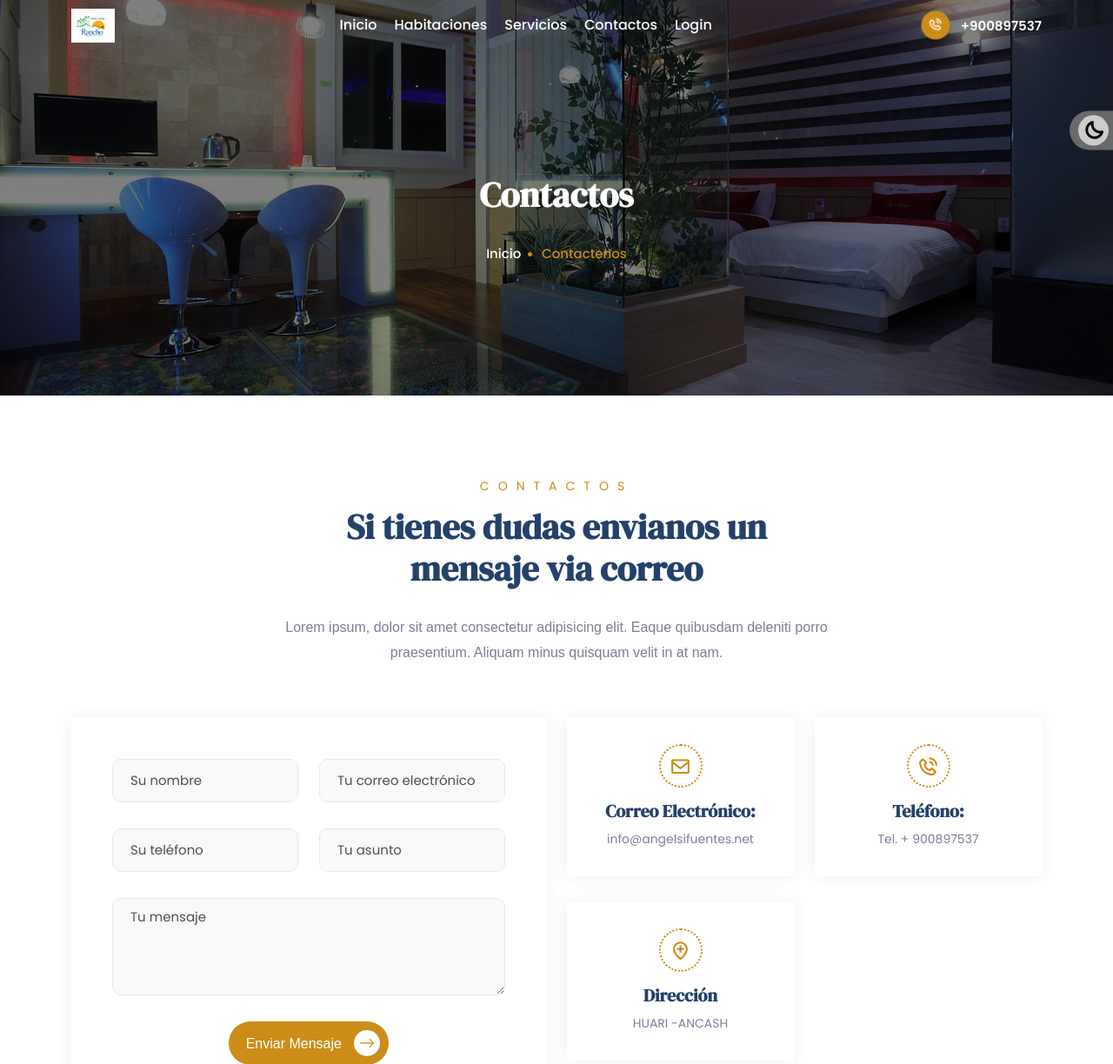
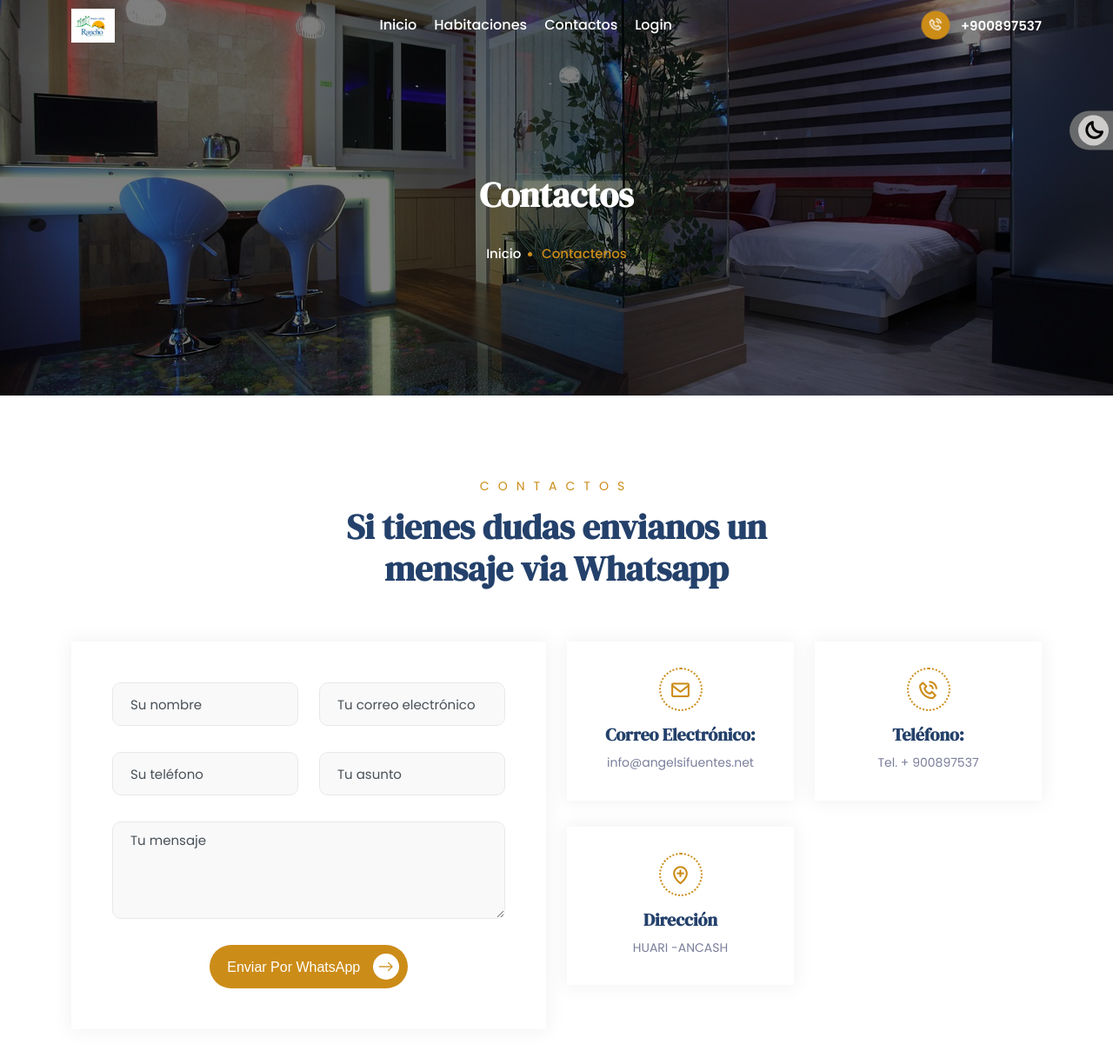
Before and after one commit to Janka033/Practica2025-2, a PHP site: page /reservas/contacto in a window 1280 px wide. Shown: the top 1224 px of the page at 87% size. Run offline with PHP 8.4, Linux system fonts and the light colour scheme; data comes from the database, SQL or seed files in the repository; style sheets or scripts are compiled from the project's sources; some libraries are stand-ins or nearby versions; some web fonts are replaced.

Commit message:
Actualización de configuración y vistas principales

```diff
--- a/config/app/Query.php
+++ b/config/app/Query.php
@@ -12,6 +12,11 @@ class Query extends Conexion{
         $result = $this->pdo->prepare($sql);
         $result->execute();
         return $result->fetch(PDO::FETCH_ASSOC);
+    }
+
+    public function update($sql) {
+        $stmt = $this->pdo->prepare($sql);
+        return $stmt->execute();
     }
 
     //RECUPERAR TODOS LOS REGISTROS
--- a/config/config.php
+++ b/config/config.php
@@ -10,9 +10,9 @@ define('CHARSET', 'charset=utf8');
 define('TITLE', 'Hostal Ciudad de Segorbe');
 //PAYPAL
 define('MONEDA_PAYPAL', 'USD');
-define('CLIENTE_ID', 'AVbRvsbD3kOcKnAlfkUuMdbV1XwEmAFFjaEczcSgpNIo_2PubWEwzgMNHwcP_OdS7r01LDCjF2Xkp2eh');
+define('CLIENTE_ID', 'Aa1MwZEuuH0Xq1-4GcIbhygExYtlj-tgiWBgkkvU4TwQPe_b665OxFgyGFDo7F3XMjQYTgM9Y7IBZfqA');
 //MERCADO PAGO
-define('MONEDA_MP', 'USD');
+define('MONEDA_MP', 'COL');
 define('PUBLIC_KEY', 'TEST-ca7038d4-52cd-42f0-a38c-70b78a23fa62');
 define('ACCESS_TOKEN', 'TEST-8559108374203003-082908-25b8496fcdc957de83c4dc1334a88a68-2652635947');
 //SMTP
--- a/views/principal/contactos/index.php
+++ b/views/principal/contactos/index.php
@@ -6,8 +6,8 @@ include_once 'views/template/portada.php'; ?>
     <div class="container">
         <div class="section-title">
             <span>Contactos</span>
-            <h2>Si tienes dudas envianos un mensaje via correo</h2>
-            <p>Lorem ipsum, dolor sit amet consectetur adipisicing elit. Eaque quibusdam deleniti porro praesentium. Aliquam minus quisquam velit in at nam.</p>
+            <h2>Si tienes dudas envianos un mensaje via Whatsapp</h2>
+            <p></p>
         </div>
         <div class="row">
             <div class="col-lg-6">
@@ -29,53 +29,134 @@ include_once 'views/template/portada.php'; ?>
 
                         <?php } ?>
 
-                        <form id="contactForm">
+                        <!-- Nuevo Formulario Contacto vía WhatsApp -->
+<form id="contactForm" novalidate>
     <div class="row">
         <div class="col-lg-6 col-sm-6">
             <div class="form-group">
-                                        <input type="text" name="name" id="name" class="form-control" required data-error="por favor, escriba su nombre" placeholder="Su nombre">
-                                        <div class="help-block with-errors"></div>
+                <input type="text" name="name" id="name" class="form-control" placeholder="Su nombre">
+                <div class="invalid-feedback" id="nameError"></div>
             </div>
         </div>
-
         <div class="col-lg-6 col-sm-6">
             <div class="form-group">
-                                        <input type="email" name="email" id="email" class="form-control" required data-error="Por favor introduzca su correo electrónico" placeholder="Tu correo electrónico">
-                                        <div class="help-block with-errors"></div>
+                <input type="email" name="email" id="email" class="form-control" placeholder="Tu correo electrónico">
+                <div class="invalid-feedback" id="emailError"></div>
             </div>
         </div>
-
         <div class="col-lg-6 col-sm-6">
             <div class="form-group">
-                                        <input type="text" name="phone_number" id="phone_number" required data-error="Por favor ingresa tu número" class="form-control" placeholder="Su teléfono">
-                                        <div class="help-block with-errors"></div>
+                <input type="text" name="phone_number" id="phone_number" class="form-control" placeholder="Su teléfono" maxlength="10">
+                <div class="invalid-feedback" id="phoneError"></div>
             </div>
         </div>
-
         <div class="col-lg-6 col-sm-6">
             <div class="form-group">
-                                        <input type="text" name="msg_subject" id="msg_subject" class="form-control" required data-error="Por favor ingresa tu asunto" placeholder="Tu asunto">
-                                        <div class="help-block with-errors"></div>
+                <input type="text" name="msg_subject" id="msg_subject" class="form-control" placeholder="Tu asunto">
+                <div class="invalid-feedback" id="subjectError"></div>
             </div>
         </div>
-
         <div class="col-lg-12 col-md-12">
             <div class="form-group">
-                                        <textarea name="message" class="form-control textarea-hight" id="message" cols="30" rows="4" required data-error="Escribe tu mensaje" placeholder="Tu mensaje"></textarea>
-                                        <div class="help-block with-errors"></div>
+                <textarea name="message" class="form-control textarea-hight" id="message" cols="30" rows="4" placeholder="Tu mensaje"></textarea>
+                <div class="invalid-feedback" id="messageError"></div>
             </div>
         </div>
-
         <div class="col-lg-12 col-md-12">
             <button type="submit" class="default-btn btn-two">
-                                        Enviar Mensaje
+                Enviar por WhatsApp
                 <i class="flaticon-right"></i>
             </button>
-                                    <div id="msgSubmit" class="h3 text-center hidden"></div>
-                                    <div class="clearfix"></div>
         </div>
     </div>
 </form>
+
+<script>
+document.addEventListener('DOMContentLoaded', function() {
+    document.getElementById('contactForm').addEventListener('submit', function(e){
+        e.preventDefault();
+
+        // Limpiar mensajes y clases
+        let fields = [
+            {id: 'name', error: 'nameError'},
+            {id: 'email', error: 'emailError'},
+            {id: 'phone_number', error: 'phoneError'},
+            {id: 'msg_subject', error: 'subjectError'},
+            {id: 'message', error: 'messageError'}
+        ];
+        fields.forEach(f => {
+            document.getElementById(f.id).classList.remove('is-invalid');
+            document.getElementById(f.error).textContent = '';
+        });
+
+        // Obtener valores y limpiar espacios
+        var nombre = document.getElementById('name').value.trim();
+        var email = document.getElementById('email').value.trim();
+        var telefono = document.getElementById('phone_number').value.trim();
+        var asunto = document.getElementById('msg_subject').value.trim();
+        var mensaje = document.getElementById('message').value.trim();
+
+        var valid = true;
+
+        // Validar nombre
+        if (!nombre) {
+            document.getElementById('name').classList.add('is-invalid');
+            document.getElementById('nameError').textContent = 'Debes rellenar este campo';
+            valid = false;
+        }
+
+        // Validar email tipo gmail
+        var gmailRegex = /^[a-zA-Z0-9._%+-]+@gmail\.com$/;
+        if (!email) {
+            document.getElementById('email').classList.add('is-invalid');
+            document.getElementById('emailError').textContent = 'Debes rellenar este campo';
+            valid = false;
+        } else if (!gmailRegex.test(email)) {
+            document.getElementById('email').classList.add('is-invalid');
+            document.getElementById('emailError').textContent = 'Debes ingresar un correo tipo @gmail.com';
+            valid = false;
+        }
+
+        // Validar teléfono
+        var phoneRegex = /^[0-9]{10}$/;
+        if (!telefono) {
+            document.getElementById('phone_number').classList.add('is-invalid');
+            document.getElementById('phoneError').textContent = 'Debes rellenar este campo';
+            valid = false;
+        } else if (!phoneRegex.test(telefono)) {
+            document.getElementById('phone_number').classList.add('is-invalid');
+            document.getElementById('phoneError').textContent = 'Debes ingresar un número de 10 dígitos';
+            valid = false;
+        }
+
+        // Validar asunto
+        if (!asunto) {
+            document.getElementById('msg_subject').classList.add('is-invalid');
+            document.getElementById('subjectError').textContent = 'Debes rellenar este campo';
+            valid = false;
+        }
+
+        // Validar mensaje
+        if (!mensaje) {
+            document.getElementById('message').classList.add('is-invalid');
+            document.getElementById('messageError').textContent = 'Debes rellenar este campo';
+            valid = false;
+        }
+
+        // Si todo está válido, abrir WhatsApp con datos
+        if (valid) {
+            var numero = '573104204487'; // WhatsApp Colombia
+            var texto =
+                "Nombre: " + nombre + "\n" +
+                "Email: " + email + "\n" +
+                "Teléfono: " + telefono + "\n" +
+                "Asunto: " + asunto + "\n" +
+                "Mensaje: " + mensaje;
+            window.open("https://wa.me/" + numero + "?text=" + encodeURIComponent(texto), "_blank");
+        }
+    });
+});
+</script>
                     </div>
                 </div>
             </div>
@@ -92,7 +173,7 @@ include_once 'views/template/portada.php'; ?>
                         <div class="single-contact-info">
                             <i class="bx bx-phone-call"></i>
                             <h3>Teléfono:</h3>
-                            <a href="tel:+(123)1800-567-8990">Tel. + <?php echo $data['empresa']['telefono']; ?></a>
+                            <a href="">Tel. + <?php echo $data['empresa']['telefono']; ?></a>
                         </div>
                     </div>
                     <div class="col-lg-6 col-sm-6">
@@ -111,7 +192,7 @@ include_once 'views/template/portada.php'; ?>
 
 <!-- Start Map Area -->
 <div class="map-area">
-    <iframe src="https://www.google.com/maps/embed?pb=!1m18!1m12!1m3!1d211668.59876652985!2d-77.79004876126386!3d-9.673292878014635!2m3!1f0!2f0!3f0!3m2!1i1024!2i768!4f13.1!3m3!1m2!1s0x91a8e56a53771bdf%3A0xe2db08477d5741e5!2sHuari!5e0!3m2!1ses-419!2spe!4v1711039770175!5m2!1ses-419!2spe" width="600" height="450" style="border:0;" allowfullscreen="" loading="lazy" referrerpolicy="no-referrer-when-downgrade"></iframe>
+<iframe src="https://www.google.com/maps/embed?pb=!1m18!1m12!1m3!1d3976.713372862167!2d-75.5783081!3d4.645127700000001!2m3!1f0!2f0!3f0!3m2!1i1024!2i768!4f13.1!3m3!1m2!1s0x8e388c338d843183%3A0x96120060502385ea!2sEl%20Rancho%20de%20Salento!5e0!3m2!1ses!2sco!4v1756497343047!5m2!1ses!2sco" width="600" height="450" style="border:0;" allowfullscreen="" loading="lazy" referrerpolicy="no-referrer-when-downgrade"></iframe>
 </div>
 <!-- End Map Area -->
 
--- a/views/template/header-principal.php
+++ b/views/template/header-principal.php
@@ -83,11 +83,6 @@
                                 <li class="nav-item">
                                     <a href="<?php echo RUTA_PRINCIPAL . 'habitacion'; ?>" class="nav-link">
                                         Habitaciones
-                                    </a>
-                                </li>
-                                <li class="nav-item">
-                                    <a href="<?php echo RUTA_PRINCIPAL . 'servicio'; ?>" class="nav-link">
-                                        Servicios
                                     </a>
                                 </li>
                                 <li class="nav-item">
```
Also changed, not shown: controllers/principal/Servicio.php (deleted, +0 -13 lines). Lines whose indentation alone changed are shown as unchanged.
